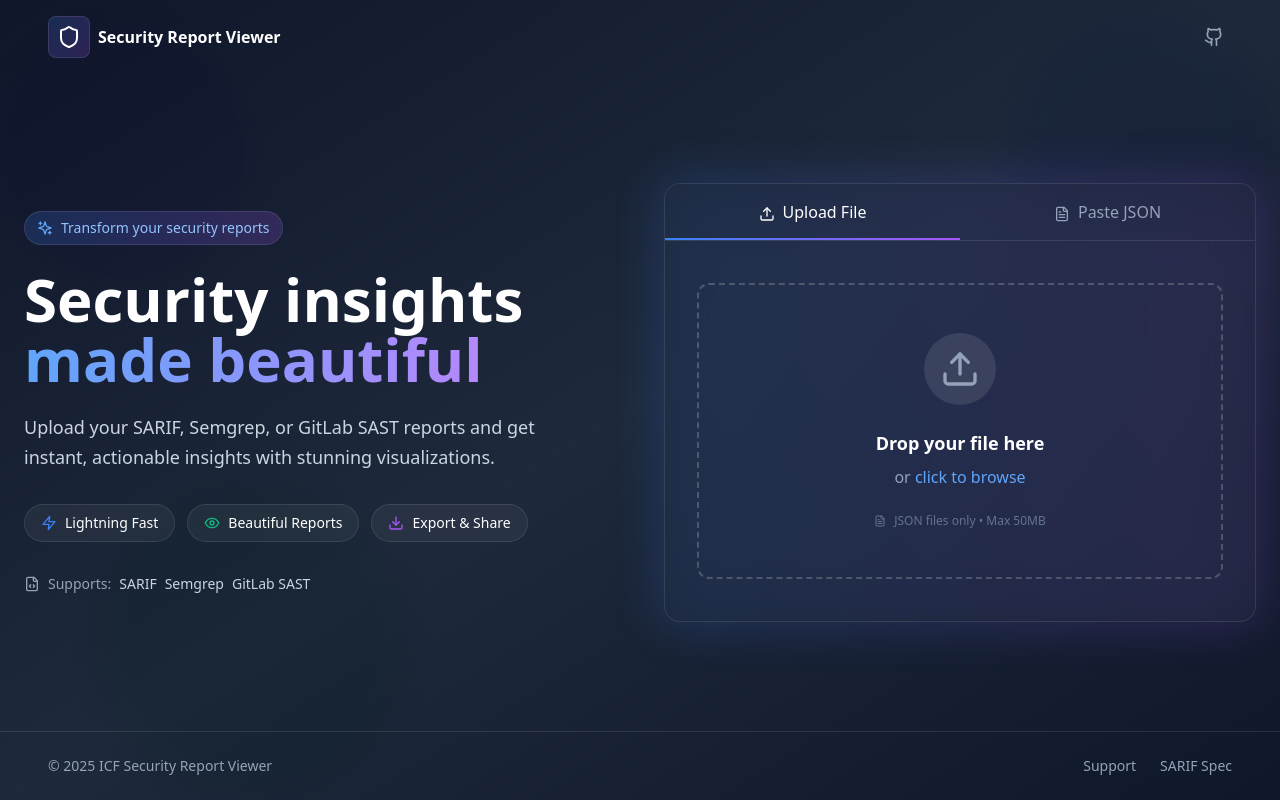
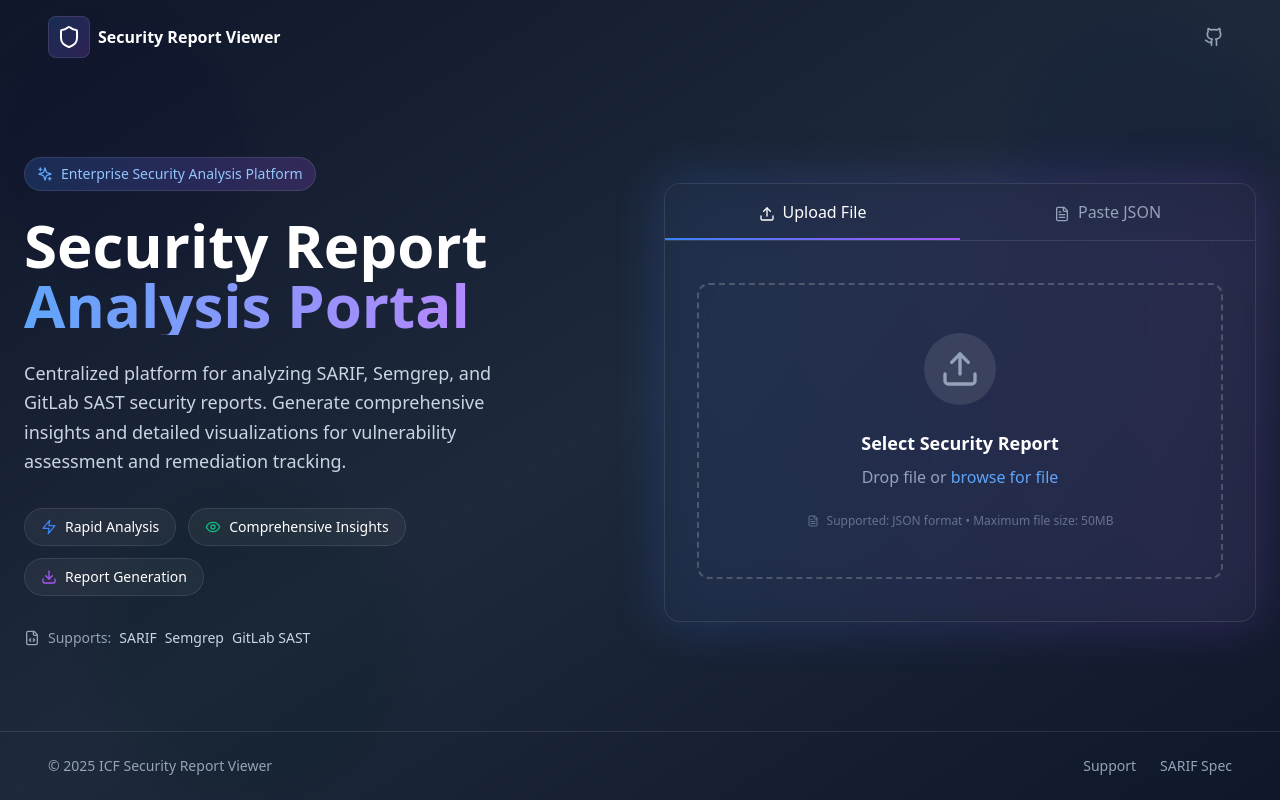
Before and after one commit to ICF-Next-Government/ngd-security-report-viewer, a React (Vite) app: page / in a window 1280 px wide. Built offline with nearby package versions, Linux system fonts and the light colour scheme.

Commit message:
Update Landing Page

```diff
--- a/src/components/FileUpload.tsx
+++ b/src/components/FileUpload.tsx
@@ -7,7 +7,11 @@ interface FileUploadProps {
   error?: string;
 }
 
-export const FileUpload: React.FC<FileUploadProps> = ({ onFileUpload, loading, error }) => {
+export const FileUpload: React.FC<FileUploadProps> = ({
+  onFileUpload,
+  loading,
+  error,
+}) => {
   const [dragActive, setDragActive] = useState(false);
 
   const handleDrag = useCallback((e: React.DragEvent) => {
@@ -73,7 +77,9 @@ export const FileUpload: React.FC<FileUploadProps> = ({ onFileUpload, loading, e
             {loading ? (
               <div className="animate-spin rounded-full h-8 w-8 border-b-2 border-blue-400"></div>
             ) : (
-              <Upload className={`h-8 w-8 ${dragActive ? "text-blue-400" : "text-slate-400"}`} />
+              <Upload
+                className={`h-8 w-8 ${dragActive ? "text-blue-400" : "text-slate-400"}`}
+              />
             )}
           </div>
 
@@ -82,7 +88,7 @@ export const FileUpload: React.FC<FileUploadProps> = ({ onFileUpload, loading, e
               {loading ? "Processing file..." : "Upload Security Report"}
             </h3>
             <p className="text-slate-300">
-              Drag and drop your SARIF, Semgrep, or GitLab SAST JSON file here, or click to browse
+              Select your SARIF, Semgrep, or GitLab SAST security report file
             </p>
             <p className="text-sm text-slate-400">
               Supports SARIF, Semgrep, and GitLab SAST JSON output formats
--- a/src/components/LandingPage/LandingPage.tsx
+++ b/src/components/LandingPage/LandingPage.tsx
@@ -117,8 +117,8 @@ export const LandingPage: React.FC<LandingPageProps> = ({
   const features = [
     {
       icon: Zap,
-      title: "Lightning Fast",
-      description: "Parse and analyze reports instantly",
+      title: "Rapid Analysis",
+      description: "Process security reports with enterprise-grade performance",
       color: "from-blue-500 to-cyan-500",
       bgColor: "bg-blue-500/10",
       iconColor: "text-blue-500",
@@ -126,8 +126,8 @@ export const LandingPage: React.FC<LandingPageProps> = ({
     },
     {
       icon: Eye,
-      title: "Beautiful Reports",
-      description: "Interactive dashboards with detailed insights",
+      title: "Comprehensive Insights",
+      description: "Interactive dashboards for vulnerability assessment",
       color: "from-emerald-500 to-green-500",
       bgColor: "bg-emerald-500/10",
       iconColor: "text-emerald-500",
@@ -135,8 +135,8 @@ export const LandingPage: React.FC<LandingPageProps> = ({
     },
     {
       icon: Download,
-      title: "Export & Share",
-      description: "Generate static HTML reports for sharing",
+      title: "Report Generation",
+      description: "Export detailed HTML reports for stakeholder review",
       color: "from-purple-500 to-pink-500",
       bgColor: "bg-purple-500/10",
       iconColor: "text-purple-500",
@@ -192,20 +192,22 @@ export const LandingPage: React.FC<LandingPageProps> = ({
                 <div className="inline-flex items-center gap-2 px-3 py-1.5 bg-gradient-to-r from-blue-500/20 to-purple-500/20 backdrop-blur-sm rounded-full border border-white/10 mb-6">
                   <Sparkles className="w-4 h-4 text-blue-400" />
                   <span className="text-sm text-blue-300">
-                    Transform your security reports
+                    Enterprise Security Analysis Platform
                   </span>
                 </div>
 
                 <h1 className="text-3xl sm:text-4xl md:text-5xl lg:text-6xl font-bold text-white mb-6 leading-tight">
-                  Security insights
+                  Security Report
                   <span className="block bg-gradient-to-r from-blue-400 to-purple-400 bg-clip-text text-transparent">
-                    made beautiful
+                    Analysis Portal
                   </span>
                 </h1>
 
                 <p className="text-lg text-slate-300 mb-8 leading-relaxed">
-                  Upload your SARIF, Semgrep, or GitLab SAST reports and get
-                  instant, actionable insights with stunning visualizations.
+                  Centralized platform for analyzing SARIF, Semgrep, and GitLab
+                  SAST security reports. Generate comprehensive insights and
+                  detailed visualizations for vulnerability assessment and
+                  remediation tracking.
                 </p>
 
                 {/* Feature Pills */}
@@ -329,24 +331,26 @@ export const LandingPage: React.FC<LandingPageProps> = ({
 
                             <h3 className="text-lg font-semibold text-white mb-2">
                               {loading
-                                ? "Processing your file..."
-                                : "Drop your file here"}
+                                ? "Processing security report..."
+                                : "Select Security Report"}
                             </h3>
 
                             <p className="text-slate-400 mb-6">
-                              or{" "}
+                              Drop file or{" "}
                               <button
                                 onClick={() => fileInputRef.current?.click()}
                                 className="text-blue-400 hover:text-blue-300 font-medium transition-colors duration-200 hover:underline underline-offset-2"
                                 disabled={loading}
                               >
-                                click to browse
+                                browse for file
                               </button>
                             </p>
 
                             <div className="flex items-center justify-center gap-2 text-xs text-slate-500">
                               <FileText className="w-3 h-3" />
-                              <span>JSON files only • Max 50MB</span>
+                              <span>
+                                Supported: JSON format • Maximum file size: 50MB
+                              </span>
                             </div>
                           </div>
                         </div>
```
